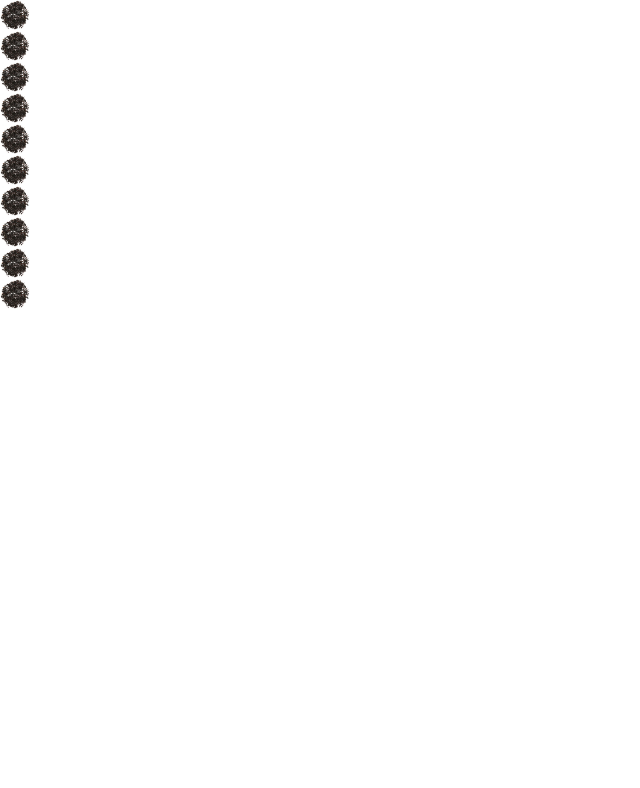
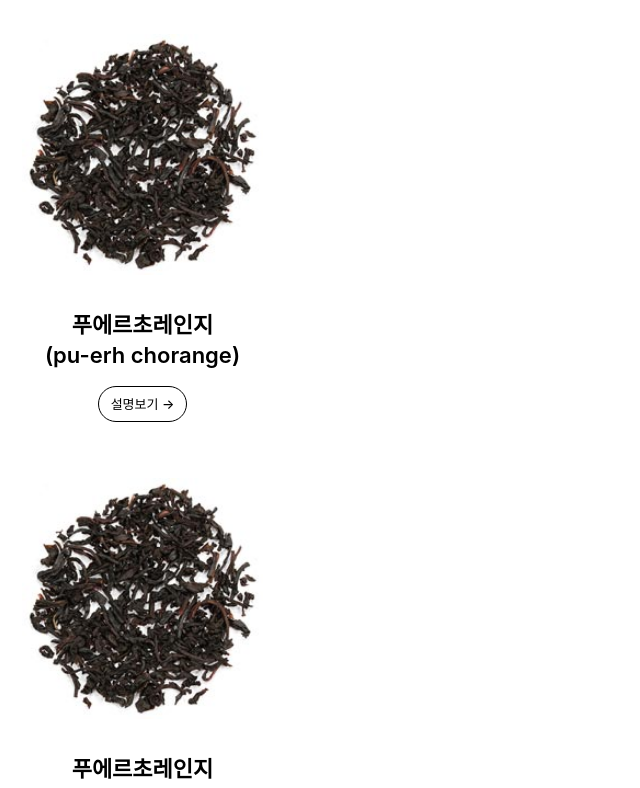
Before and after one commit to Tea-Bliss/FE_Tea_Bliss, a Next.js app: page /my-blending in a window 1280 px wide. Shown: the top 788 px of the page, without its empty margins (0-640 px from the left). Built offline with nearby package versions, Linux system fonts and the light colour scheme.

Commit message:
feat: 카드 컴포넌트 선택 시 CheckIcon 과 border 바뀌도록 구현

```diff
--- a/src/app/my-blending/page.tsx
+++ b/src/app/my-blending/page.tsx
@@ -14,7 +14,7 @@ const mockData = {
   description: '풍성한 초콜릿과 달콤한 오렌지, 푸에르를 곁들인 축제 간식입니다.',
   sort: 'Pu Erh' as TeaSort,
   taste: ['단맛', '프루티', '쓴맛'] as Taste[],
-  imageSource: '/images/mock/vanila.png',
+  imageSource: '/images/my-blending/vanila.png',
 };
 
 const mockDatas = Array.from({ length: 10 }, (_, i) => ({
--- /dev/null
+++ b/src/components/myBlending/TeaCard/CheckIcon/CheckIcon.module.scss
@@ -0,0 +1,25 @@
+.checkbox {
+  width: 2.4rem;
+  height: 2.4rem;
+  background-color: $orange-5;
+  border-radius: 1.2rem;
+  position: relative;
+
+  &::after {
+    content: '';
+    position: absolute;
+    top: 25%;
+    left: 20%;
+    transform: rotate(-45deg);
+    width: 1rem;
+    height: 0.5rem;
+    border: 0.4rem solid $black-1;
+    border-top: none;
+    border-right: none;
+    display: none;
+  }
+
+  &.checked::after {
+    display: block;
+  }
+}
--- /dev/null
+++ b/src/components/myBlending/TeaCard/CheckIcon/index.tsx
@@ -0,0 +1,8 @@
+import styles from '@/components/myBlending/TeaCard/CheckIcon/CheckIcon.module.scss';
+import classNames from 'classnames/bind';
+
+const cn = classNames.bind(styles);
+
+export default function CheckIcon({ className }: { className?: string }) {
+  return <div className={cn('checkbox', 'checked', className)}></div>;
+}
--- a/src/components/myBlending/TeaCard/TeaCard.module.scss
+++ b/src/components/myBlending/TeaCard/TeaCard.module.scss
@@ -0,0 +1,38 @@
+.teaCard {
+  display: flex;
+  position: relative;
+  flex-direction: column;
+  align-items: center;
+  width: 28.5rem;
+  padding: 1.2rem 2rem 2rem 2rem;
+  border: 0.2rem solid $black-1;
+  border-radius: 1.2rem;
+  gap: 1.6rem;
+
+  &.picked {
+    border-color: $orange-5;
+    box-shadow: 0 0.2rem 1.8rem 0 rgba(0, 0, 0, 0.3);
+  }
+
+  .imgContainer {
+    position: relative;
+    width: 100%;
+    height: 28rem;
+    cursor: pointer;
+
+    &:hover {
+      filter: blur(0.1rem) brightness(80%);
+    }
+  }
+
+  .name {
+    text-align: center;
+    @include font(2.2rem, 600, 3rem);
+  }
+
+  .checkIcon {
+    top: -1.2rem;
+    left: 46%;
+    position: absolute;
+  }
+}
--- a/src/components/myBlending/TeaCard/index.tsx
+++ b/src/components/myBlending/TeaCard/index.tsx
@@ -1,8 +1,11 @@
 'use client';
 
+import Button from '@/components/common/Button';
 import styles from '@/components/myBlending/TeaCard/TeaCard.module.scss';
 import classNames from 'classnames/bind';
 import Image from 'next/image';
+import { useState } from 'react';
+import CheckIcon from './CheckIcon';
 
 const cn = classNames.bind(styles);
 
@@ -22,9 +25,22 @@ interface TeaCardProps {
 }
 
 export default function TeaCard({ data }: TeaCardProps) {
+  const [picked, setPicked] = useState(false);
+
   return (
-    <div>
-      <Image src={data.imageSource} alt={data.name} width={30} height={30} />
+    <div className={cn('teaCard', picked && 'picked')}>
+      <div className={cn('imgContainer')} onClick={() => setPicked((prev) => !prev)}>
+        <Image src={data.imageSource} alt={data.name} fill objectFit="contain" />
+      </div>
+      <div className={cn('name')}>
+        {data.name.split('(')[0]}
+        <br />
+        {`(${data.name.split('(')[1]}`}
+      </div>
+      <Button shape="round" color="white">
+        설명보기 →
+      </Button>
+      {picked && <CheckIcon className={cn('checkIcon')} />}
     </div>
   );
 }
```
Also changed, not shown: public/images/my-blending/vanila.png (renamed from public/images/mock/vanila.png), src/components/myBlending/TeaCard/AddIcon/AddIcon.module.scss (added), src/components/myBlending/TeaCard/AddIcon/index.tsx (added).
